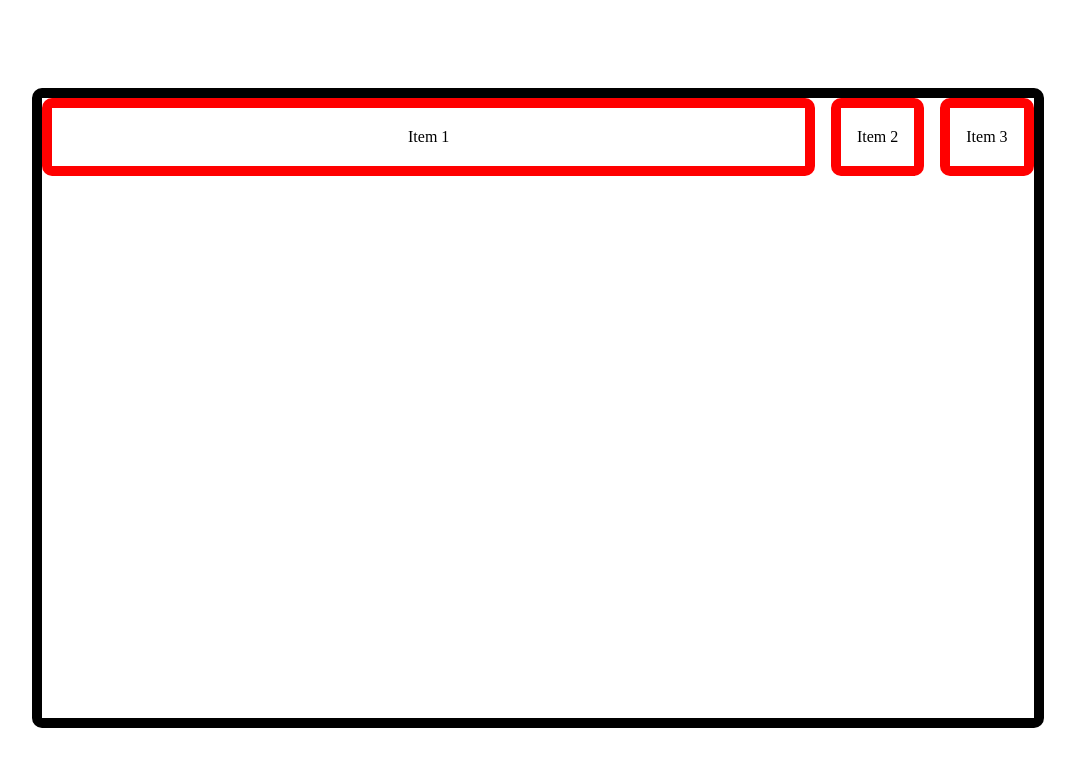
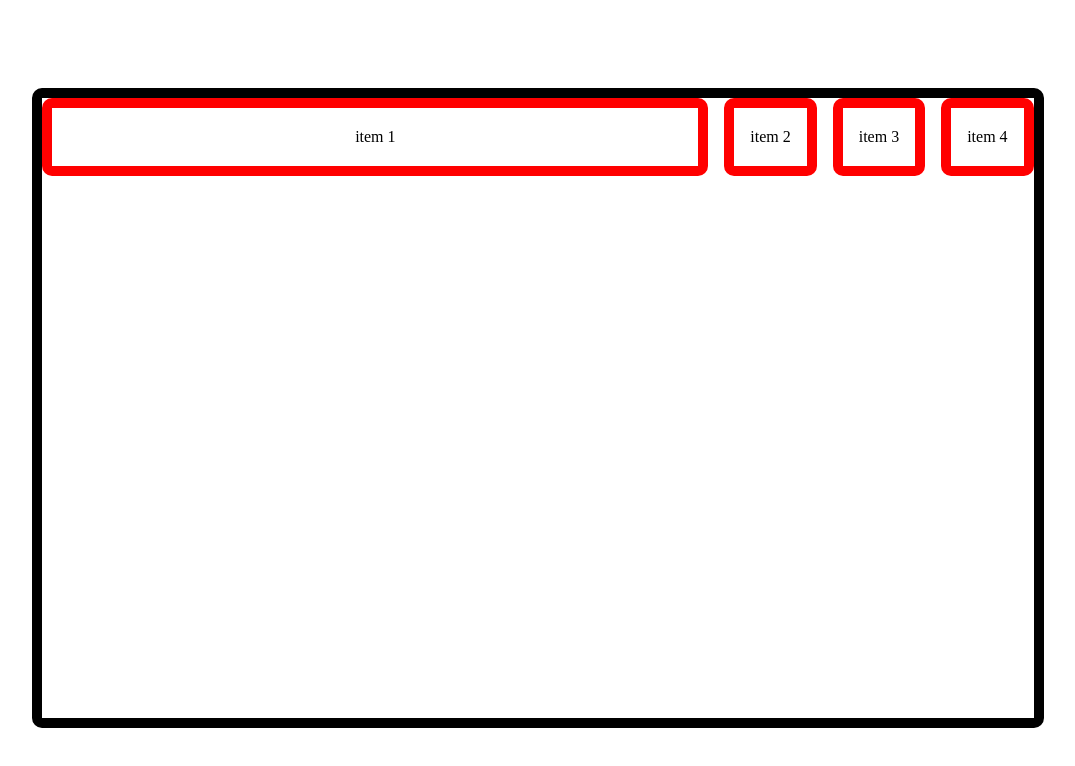
Before and after one commit to vishnupasuleti/demos, a website built with Vite: page css/css-changes/index.html in a window 1280 px wide. Shown: the whole page, without its empty margins (102-1177 px from the left). Built offline with nearby package versions, Linux system fonts and the light colour scheme.

Commit message:
splitting to seperate files

```diff
--- a/css/css-changes/index.html
+++ b/css/css-changes/index.html
@@ -7,29 +7,6 @@
     <title>Vite + TS</title>
   </head>
   <body>
-    <div class="container">
-      <div class="item item1">Item 1</div>
-      <div class="item item2">Item 2</div>
-      <div class="item item3">Item 3</div>
-      <!-- <div class="item item1">Item 1</div>
-      <div class="item item2">Item 2</div>
-      <div class="item item3">Item 3</div>
-      <div class="item item1">Item 1</div>
-      <div class="item item2">Item 2</div>
-      <div class="item item3">Item 3</div>
-      <div class="item item1">Item 1</div>
-      <div class="item item2">Item 2</div>
-      <div class="item item3">Item 3</div>
-      <div class="item item1">Item 1</div>
-      <div class="item item2">Item 2</div>
-      <div class="item item3">Item 3</div>
-      <div class="item item1">Item 1</div>
-      <div class="item item2">Item 2</div>
-      <div class="item item3">Item 3</div>
-      <div class="item item1">Item 1</div>
-      <div class="item item2">Item 2</div>
-      <div class="item item3">Item 3</div> -->
-    </div>
     <script type="module" src="/src/main.ts"></script>
   </body>
 </html>
--- /dev/null
+++ b/css/css-changes/src/flex.css
@@ -0,0 +1,31 @@
+
+.container {
+    border: 10px solid var(--dark);
+    height: 80%;
+    width: 80%;
+    border-radius: 10px;
+    display: flex;
+    flex-direction: row;
+    justify-content: flex-start;
+    /* align-content: space-around; */
+    align-items: flex-start;
+    gap: 1rem;
+    /* flex-wrap: wrap; */
+  }
+
+  .item {
+    border-radius: 10px;
+    border: 10px solid var(--accent);
+    padding: 1rem;
+    text-align: center;
+  }
+
+  .item1 {
+    /* flex-grow: 1; */
+    flex: 1;
+    /* align-self: flex-start; */
+  }
+
+  .item3 {
+    /* order: -1 */
+  }
--- /dev/null
+++ b/css/css-changes/src/flex.ts
@@ -0,0 +1,18 @@
+import './flex.css';
+
+
+const createDivElement = (classList: string[], text?: string) => {
+    const divElement = document.createElement('div');
+    classList.forEach(className =>  divElement.classList.add(className));
+    if (text) divElement.innerHTML = text;
+    return divElement;
+}
+
+export const createElementsAndAppendToBody = () => {
+    const containerElement = createDivElement(['container']);
+    for (let index = 1; index <= 4; index++) {
+        containerElement.appendChild(createDivElement(['item', `item${index}`], `item ${index}`));
+    }
+    const body = document.getElementsByTagName('body')[0];
+    body.appendChild(containerElement);
+}
--- a/css/css-changes/src/main.ts
+++ b/css/css-changes/src/main.ts
@@ -1 +1,4 @@
+import { createElementsAndAppendToBody } from './flex'
 import './style.css'
+
+createElementsAndAppendToBody();
--- a/css/css-changes/src/style.css
+++ b/css/css-changes/src/style.css
@@ -20,34 +20,3 @@ body {
   background-color: var(--light);
   color: var(--dark);
 }
-
-.container {
-  border: 10px solid var(--dark);
-  height: 80%;
-  width: 80%;
-  border-radius: 10px;
-  display: flex;
-  flex-direction: row;
-  justify-content: flex-start;
-  /* align-content: space-around; */
-  align-items: flex-start;
-  gap: 1rem;
-  /* flex-wrap: wrap; */
-}
-
-.item {
-  border-radius: 10px;
-  border: 10px solid var(--accent);
-  padding: 1rem;
-  text-align: center;
-}
-
-.item1 {
-  /* flex-grow: 1; */
-  flex: 1;
-  /* align-self: flex-start; */
-}
-
-.item3 {
-  /* order: -1 */
-}
```
